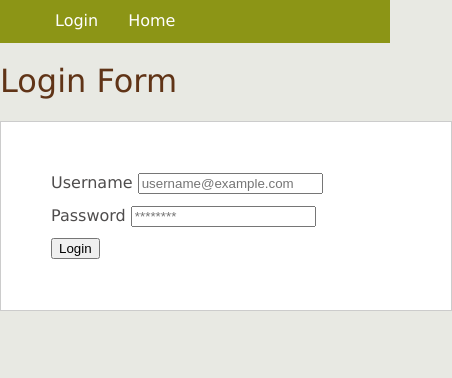
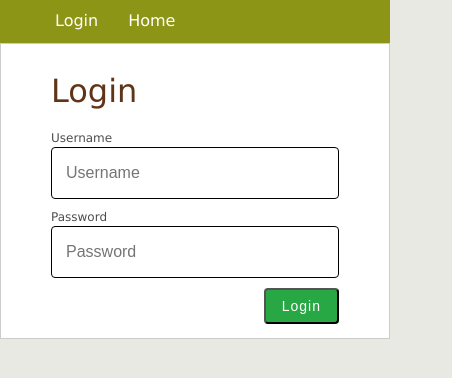
Before and after one commit to psu-oit-capstone/emp-front-end, a Vue app: page /login in a window 390 px wide. Shown: the top 378 px of the page, 452 px wide, since content can reach past the window. Built offline with nearby package versions, Linux system fonts and the light colour scheme.

Commit message:
Add Material Design to Login mage
*Also fixed other styling
*Made useable on mobile

```diff
--- a/src/components/LoginForm.vue
+++ b/src/components/LoginForm.vue
@@ -1,20 +1,19 @@
 <template>
     <div id="login">
+        <div id="login-field">
             <div id="login-greeting">
-            <h1>Login Form</h1>
+                <h1>Login</h1>
+            </div>
+            <div class="text-box">
+                <label for="user">Username</label>
+                    <input type="text" id="user" name="user" v-model="username" placeholder="Username" />
+            </div>
+            <div class="text-box">
+                <label for="password">Password</label>
+                    <input type="password" id="password" name="password" v-model="password" placeholder="Password" />
             </div>
 
-        <div id="login-field">
-            <label>
-                Username
-                <input type="text" name="user" v-model="username" placeholder="username@example.com" />
-            </label>
-            <label>
-                Password
-                <input type="password" name="password" v-model="password" placeholder="********" />
-            </label><br>
-
-            <button type="button" v-on:click="login()">Login</button>
+            <button type="button" class="submit" v-on:click="login()">Login</button>
         </div>
     </div>
 
@@ -49,20 +48,16 @@
 
 <!-- Add "scoped" attribute to limit CSS to this component only -->
 <style scoped>
-    h3 {
-        margin: 10px 0 10px 0;
+h1{
+    margin-top:0px;
 }
-    a {
-        color: #42b983;
+
+#login-greeting{
+    margin-top: -20px;
 }
-    label, input {
-        display: inline-block;
-    }
-    label{
-        margin: 0 0 10px 0
-    }
+
 #login-field{
-        width: 350px;
+    max-width: 350px;
     border: 1px solid #CCCCCC;
     background-color: #FFFFFF;
     margin: auto;
```
Lines whose indentation alone changed are shown as unchanged.
